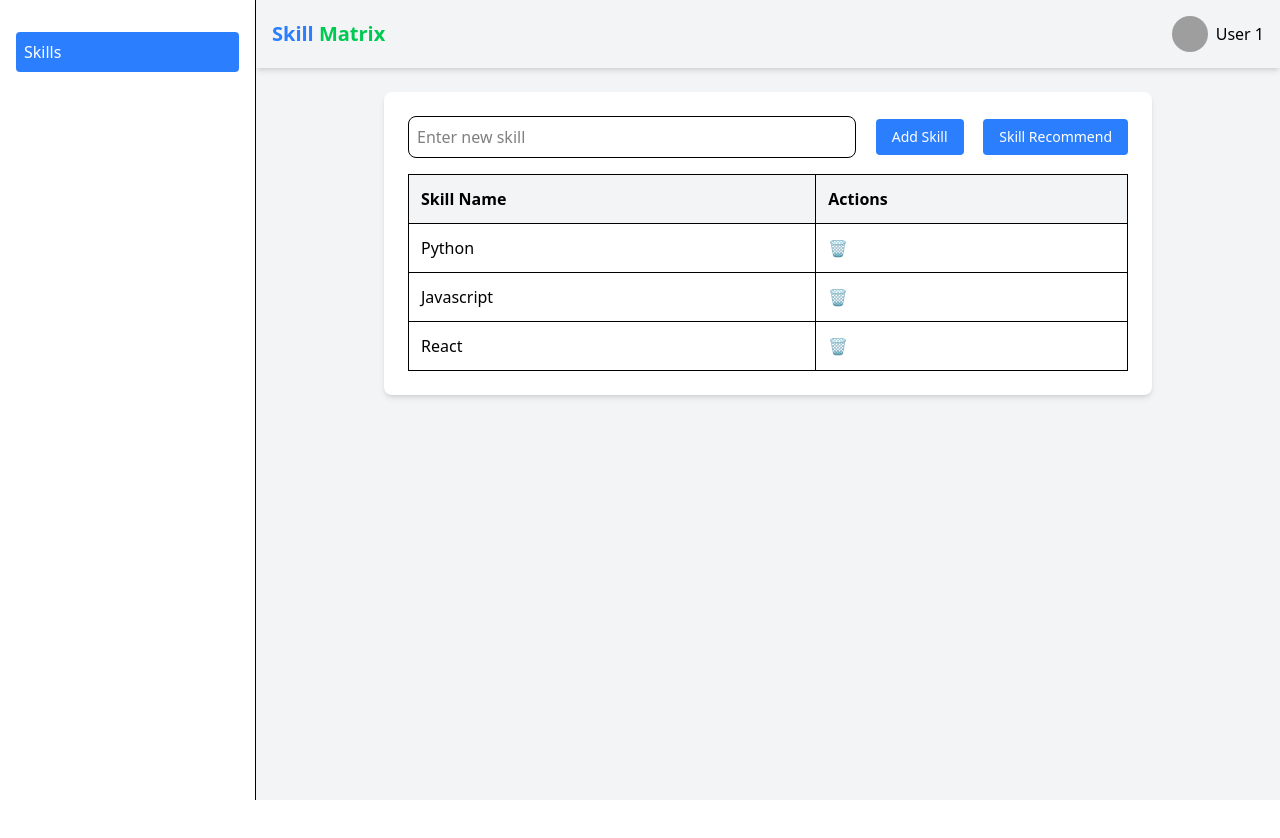
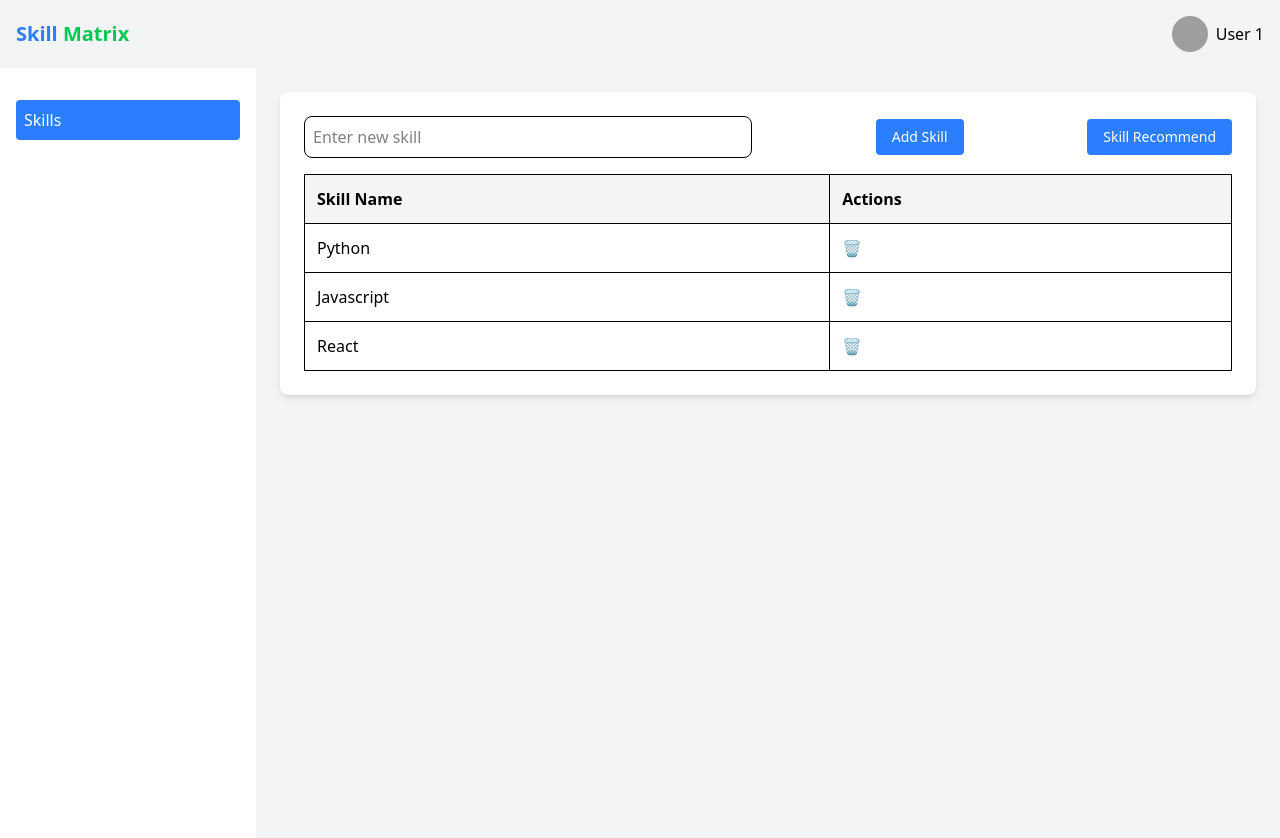
Before and after one commit to krishnamonani/skill-matrix-management, a React (Vite) app in the folder SkillMatrixManagementFrontend/skill-matrix-management-frontend/: page /skills in a window 1280 px wide. Shown: the top 838 px of the page. Before the commit the page ends 800 px from the top, so only its background shows below. Built offline with nearby package versions, Linux system fonts and the light colour scheme; grey boxes are pictures that could not be loaded.

Commit message:
Skill Dashboard Done.

```diff
--- a/SkillMatrixManagementFrontend/skill-matrix-management-frontend/src/App.jsx
+++ b/SkillMatrixManagementFrontend/skill-matrix-management-frontend/src/App.jsx
@@ -7,23 +7,20 @@ import SkillTable from "./components/SkillTable";
 function App() {
   return (
     <Router>
-      <div className="flex h-screen">
+      <div>
+        <Header />
         {/* Sidebar */}
-        <Sidebar />
+        <div className="flex">
+          <Sidebar className="flex-1" />
 
           {/* Main Content */}
-        <div className="flex-1 flex flex-col bg-gray-100">
-          <Header />
+          <div className="flex-1  bg-gray-100">
             <main className="flex-1 p-6 overflow-auto">
               <Routes>
-              <Route
-                path="/"
-                element={<h2 className="text-2xl font-semibold">🏠 Welcome to the Home Page</h2>}
-              />
                 <Route path="/skills" element={<SkillTable />} />
-
               </Routes>
             </main>
+          </div>
         </div>
       </div>
     </Router>
--- a/SkillMatrixManagementFrontend/skill-matrix-management-frontend/src/components/Sidebar.jsx
+++ b/SkillMatrixManagementFrontend/skill-matrix-management-frontend/src/components/Sidebar.jsx
@@ -2,7 +2,7 @@ import React from "react";
 
 const Sidebar = () => {
   return (
-    <aside className="w-64 bg-white h-screen shadow-md p-4 border-r">
+    <aside className="w-64 bg-white h-screen shadow-md p-4 ">
       <nav className="mt-4">
         <a className="block p-2 bg-blue-500 text-white rounded">Skills</a>
       </nav>
--- a/SkillMatrixManagementFrontend/skill-matrix-management-frontend/src/components/SkillTable.jsx
+++ b/SkillMatrixManagementFrontend/skill-matrix-management-frontend/src/components/SkillTable.jsx
@@ -17,7 +17,7 @@ const SkillTable = () => {
   };
 
   return (
-    <div className="bg-white p-6 rounded-lg shadow-md w-full max-w-3xl mx-auto">
+    <div className="bg-white p-6 rounded-lg shadow-md w-full max-w-3x mx-auto">
       {/* Input & Buttons */}
       <div className="flex flex-wrap gap-4 justify-between items-center mb-4">
         <input
```
Lines whose indentation alone changed are shown as unchanged.
